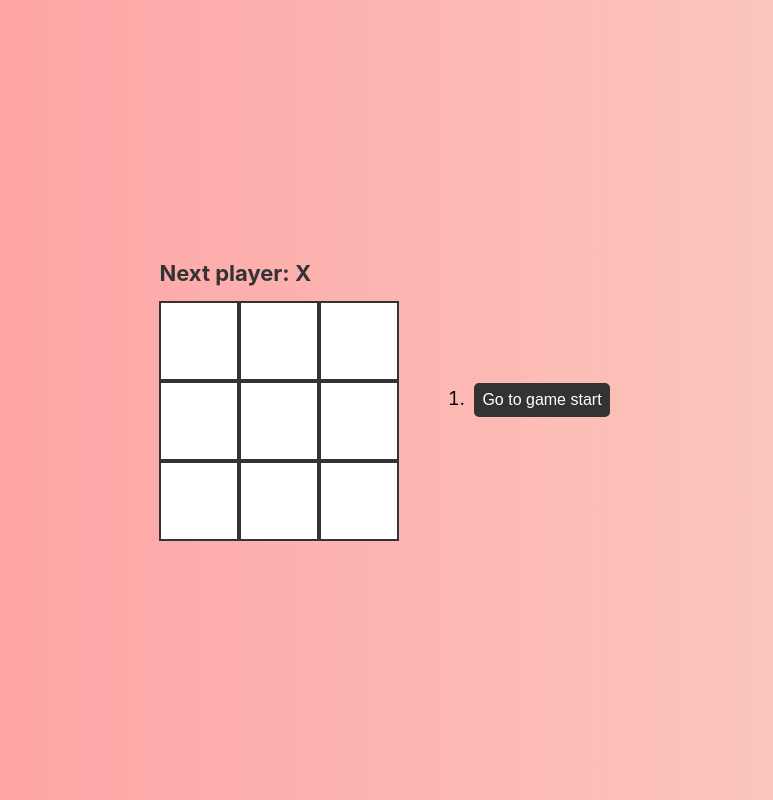
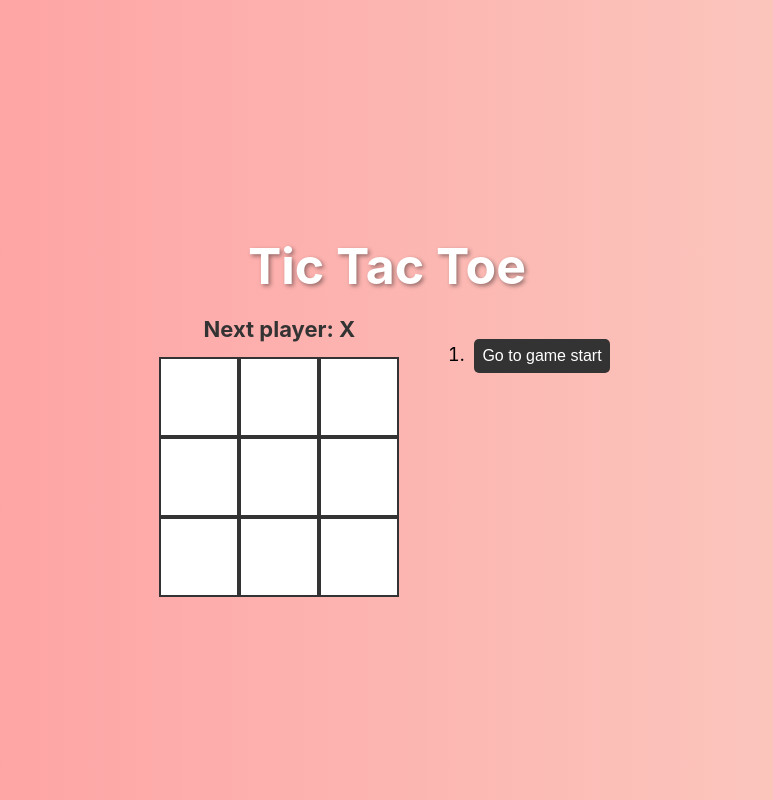
Before and after one commit to Ramya12805/Tic-Tac-Toe, a React (Create React App) app in the folder tic_tac_toe/: page / in a window 1280 px wide. Shown: the whole page, without its empty margins (253-1026 px from the left). Built offline with nearby package versions, Linux system fonts and the light colour scheme.

Commit message:
Added title

```diff
--- a/tic_tac_toe/src/App.css
+++ b/tic_tac_toe/src/App.css
@@ -1,4 +1,32 @@
-/* Style for the game board */
+/* Style for the game layout */
+.game {
+  display: flex;
+  flex-direction: column;
+  align-items: center;
+  justify-content: center;
+  height: 100vh;
+  background: linear-gradient(to right, #ff9a9e, #fad0c4);
+}
+
+/* Game board and info wrapper */
+.game-container {
+  display: flex;
+  align-items: flex-start;
+  justify-content: center;
+  gap: 30px;
+}
+
+/* Game title */
+.game-title {
+  font-size: 50px;
+  font-weight: bold;
+  text-align: center;
+  margin-bottom: 20px;
+  color: #ffffff;
+  text-shadow: 2px 2px 4px rgba(0, 0, 0, 0.4);
+}
+
+/* Board rows */
 .board-row {
   display: flex;
 }
@@ -43,21 +71,11 @@
   font-size: 22px;
   font-weight: bold;
   color: #333;
-}
-
-/* Game layout */
-.game {
-  display: flex;
-  flex-direction: row;
-  align-items: center;
-  justify-content: center;
-  height: 100vh;
-  background: linear-gradient(to right, #ff9a9e, #fad0c4);
+  text-align: center;
 }
 
 /* Game information section */
 .game-info {
-  margin-left: 30px;
   font-size: 18px;
 }
 
--- a/tic_tac_toe/src/App.js
+++ b/tic_tac_toe/src/App.js
@@ -88,14 +88,18 @@ export default function Game() {
 
   return (
     <div className="game">
-      <div className="game-board">
-        <Board xIsNext={xIsNext} squares={currentSquares} onPlay={handlePlay} />
-      </div>
-      <div className="game-info">
-        <ol>{moves}</ol>
+      <h1 className="game-title">Tic Tac Toe</h1>
+      <div className="game-container">
+        <div className="game-board">
+          <Board xIsNext={xIsNext} squares={currentSquares} onPlay={handlePlay} />
+        </div>
+        <div className="game-info">
+          <ol>{moves}</ol>
+        </div>
       </div>
     </div>
   );
+
 }
 
 function calculateWinner(squares) {
```
